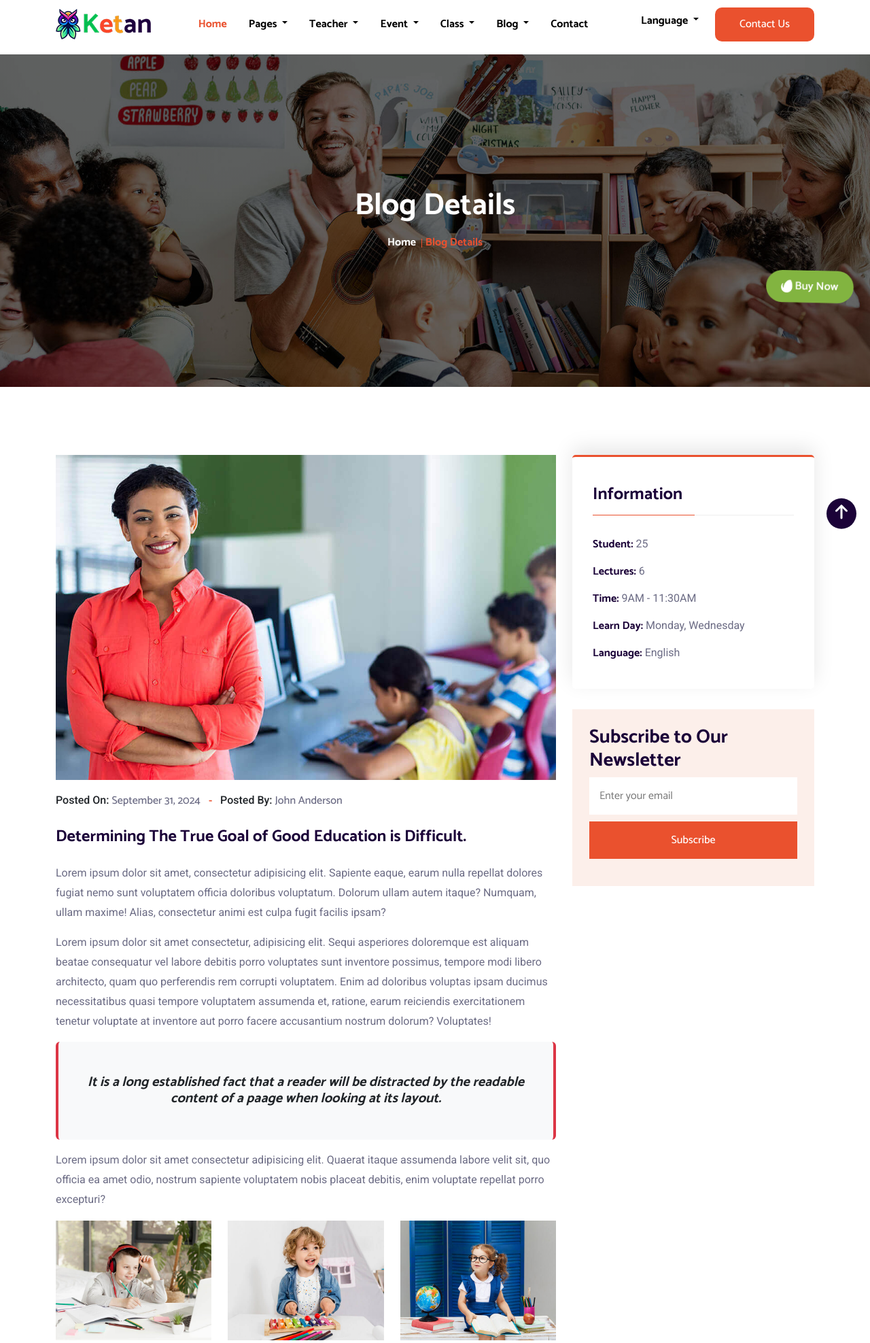
After one commit to ujjwalsuman15/website_ketan-childcare_-_kids_school, a PHP site: page /blog-details.php in a window 1280 px wide. The commit adds this page. Shown: the top 1975 px of the page at 68% size. Run offline with PHP 8.4, Linux system fonts and the light colour scheme.

Commit message:
blog details commit

```diff
--- /dev/null
+++ b/assests/css/blog-details.css
@@ -0,0 +1,98 @@
+/* ======================================= BLOG-DETAILS SECTION CSS START ======================================= */
+/* ========================= Banner section start ========================= */
+.blog-details-banner {
+    background: linear-gradient(rgba(0, 0, 0, 0.6), rgba(0, 0, 0, 0.6)), url(../img/blog-detailimg/page-banner-4.png) no-repeat fixed;
+    background-size: 100%;
+}
+
+.blog-details-banner h2 {
+    margin-bottom: 20px;
+    font-size: 45px;
+    line-height: 1;
+}
+
+.blog-details-banner ul li:first-child {
+    margin-left: 0;
+}
+
+.blog-details-banner ul li {
+    display: inline-block;
+    margin-left: 10px;
+    color: #ea512e;
+    position: relative;
+}
+
+.blog-details-banner ul li a {
+    display: block;
+    color: #ffffff;
+}
+
+.blog-details-banner .blog-details::before {
+    content: "";
+    position: absolute;
+    top: 6px;
+    left: -6px;
+    width: 1px;
+    height: 13px;
+    background-color: #ea512e;
+}
+
+/* ========================= /Banner section END ========================= */
+
+/* ========================= PARA section START ========================= */
+.class-details-area .blog-post p a {
+    transition: 0.5s ease-in;
+    color: #6b6b84;
+}
+
+.class-details-area .blog-post p a:hover {
+    transition: 0.5s ease-in;
+    color: #ea512e;
+}
+
+.class-details-area .blog-post .blog-para .elements-list {
+    padding-left: 0;
+    list-style-type: none;
+    margin-top: 25px;
+    margin-bottom: 30px;
+}
+
+.class-details-area .blog-post .blog-para ul li {
+    margin-bottom: 16px;
+    position: relative;
+    padding-left: 34px;
+    color: #6b6b84;
+}
+
+.class-details-area .blog-post .blog-para .elements-list li span .svg-inline--fa {
+    font-size: 11px;
+}
+
+.class-details-area .blog-post .blog-para .elements-list li span {
+    line-height: 24px;
+    width: 24px;
+    height: 24px;
+    text-align: center;
+    border-radius: 50%;
+    background-color: #faf5f5;
+    color: #f5890d;
+    transition: 0.5s ease-in;
+    display: inline-block;
+    position: absolute;
+    left: 0;
+    top: -2px;
+}
+
+.class-details-area .blog-post .blog-para .elements-list li:hover span {
+    transition: 0.5s ease-out;
+    background: #ea512e;
+    color: #ffffff;
+}
+
+.class-details-area .blog-post .blog-para .elements-list li span:last-child {
+    margin-bottom: 0;
+}
+
+/* ========================= /PARA section END ========================= */
+
+/* ======================================= /BLOG-DETAILS SECTION CSS END ======================================= */
--- a/assests/css/style.css
+++ b/assests/css/style.css
@@ -61,6 +61,10 @@
 /* ======================== class-details START ========================= */
 @import url(./class-details.css);
 /* ======================== /class-details END ========================= */
+
+/* ======================== blog-details START ========================= */
+@import url(./blog-details.css);
+/* ======================== /blog-details END ========================= */
 
 
 * {
--- /dev/null
+++ b/blog-details.php
@@ -0,0 +1,203 @@
+<!DOCTYPE html>
+<html lang="en">
+
+<head>
+    <meta charset="UTF-8">
+    <meta name="viewport" content="width=device-width, initial-scale=1.0">
+    <title>ketan - childcare & kids school</title>
+    <?php include 'include/toplink.php'?>
+
+</head>
+
+<body>
+    <div id="homeup"></div>
+
+    <!-- ========================= Header section start ========================= -->
+    <?php include 'include/header.php'?>
+    <!-- ========================= /Header section end ========================= -->
+
+    <!-- ========================= Hero section start ========================= -->
+    <section class=" blog-details-banner ptb-200 mt-80">
+        <div class="container">
+            <div class="row text-center">
+                <div class="col-12">
+                    <h2 class=" text-white fw-bold ">Blog Details</h2>
+                    <ul class="text-center px-0 mb-0 list-unstyled">
+                        <li>
+                            <a href="./index.php" class="home fw-bold text-white">
+                                Home
+                            </a>
+                        </li>
+                        <li class="text-orange blog-details fw-bold">
+                            Blog Details
+                        </li>
+                    </ul>
+                </div>
+            </div>
+        </div>
+    </section>
+    <!-- ========================= /Hero section end ========================= -->
+
+    <!-- ========================= class-details-area section start ========================= -->
+    <section class="class-details-area pt-100 pb-30">
+        <div class="container">
+            <div class="row">
+                <div class="col-lg-8 col-md-12">
+                    <div class="class-img">
+                        <img src="assests/img/blog-detailimg/blog-details.png" alt="">
+                    </div>
+                    <div class="blog-post">
+                        <p class="text-dark fw-medium  my-3">
+                            Posted On:
+                            <a href="javascript:void()">September 31, 2024</a>
+                            &nbsp;
+                            <span class="text-orange fw-bold">-</span>
+                            &nbsp;
+                            Posted By:
+                            <a href="javascript:void()">John Anderson</a>
+                        </p>
+                        <div class="blog-para">
+                            <h4 class="fw-bold my-4">Determining The True Goal of Good Education is Difficult.</h4>
+                            <p>
+                                Lorem ipsum dolor sit amet, consectetur adipisicing elit. Sapiente eaque, earum nulla
+                                repellat dolores fugiat nemo sunt voluptatem officia doloribus voluptatum. Dolorum ullam
+                                autem itaque? Numquam, ullam maxime! Alias, consectetur animi est culpa fugit facilis
+                                ipsam?
+                            </p>
+                            <p>
+                                Lorem ipsum dolor sit amet consectetur, adipisicing elit. Sequi asperiores doloremque
+                                est aliquam beatae consequatur vel labore debitis porro voluptates sunt inventore
+                                possimus, tempore modi libero architecto, quam quo perferendis rem corrupti voluptatem.
+                                Enim ad doloribus voluptas ipsam ducimus necessitatibus quasi tempore voluptatem
+                                assumenda et, ratione, earum reiciendis exercitationem tenetur voluptate at inventore
+                                aut porro facere accusantium nostrum dolorum? Voluptates!
+                            </p>
+                            <div
+                                class="blog-para-box bg-light text-center border-start border-end border-danger rounded border-4">
+                                <h6 class="fw-bold fst-italic fs-5 text-dark px-4 py-5">
+                                    It is a long established fact that a reader will be distracted by the readable
+                                    content of a paage when looking at its layout.
+                                </h6>
+                            </div>
+                            <p class="my-3">
+                                Lorem ipsum dolor sit amet consectetur adipisicing elit. Quaerat itaque assumenda labore
+                                velit sit, quo officia ea amet odio, nostrum sapiente voluptatem nobis placeat debitis,
+                                enim voluptate repellat porro excepturi?
+                            </p>
+                            <div class="row">
+                                <div class="col-lg-4">
+                                    <div class="image">
+                                        <img src="./assests/img/blog-detailimg/blog-4.png" alt="">
+                                    </div>
+                                </div>
+                                <div class="col-lg-4">
+                                    <div class="image">
+                                        <img src="./assests/img/blog-detailimg/blog-5.png" alt="">
+                                    </div>
+                                </div>
+                                <div class="col-lg-4">
+                                    <div class="image">
+                                        <img src="./assests/img/blog-detailimg/blog-6.png" alt="">
+                                    </div>
+                                </div>
+                            </div>
+                            <h4 class="fw-bold my-4">Four Major Elements That We Offer:</h4>
+                            <ul class="elements-list">
+                                <li>
+                                    <span>
+                                        <i class="fa-solid fa-check"></i>
+                                    </span>
+                                    Their routines-patterns of eating, sleeping, toileting
+                                </li>
+                                <li>
+                                    <span>
+                                        <i class="fa-solid fa-check"></i>
+                                    </span>
+                                    Any major events taking place at home.
+                                </li>
+                                <li>
+                                    <span>
+                                        <i class="fa-solid fa-check"></i>
+                                    </span> Your child's interests, likes, dislikes
+                                </li>
+                                <li>
+                                    <span>
+                                        <i class="fa-solid fa-check"></i>
+                                    </span>
+                                    Your child's current wellbeing
+                                </li>
+                            </ul>
+                            <h4 class="fw-bold my-4">It’s Time To Think Differently About Homeschooling</h4>
+                            <p>
+                                Lorem ipsum dolor sit amet consectetur adipisicing elit. At tenetur molestias beatae
+                                illum quia vel, odit, voluptatibus voluptates accusantium asperiores temporibus nobis
+                                dolore veritatis nihil saepe dolorem minus perferendis. Animi sed quod tenetur vero
+                                ipsa, architecto voluptates voluptatibus eius quia a est fugiat ea quos et dolore id
+                                unde, consequatur cupiditate provident fuga. Error enim debitis officia possimus
+                                quisquam ut.
+                            </p>
+                        </div>
+                    </div>
+                </div>
+                <div class="col-lg-4 col-md-12">
+                    <div class="class-details-sidetab">
+                        <div class="class-details-information">
+                            <h3>Information</h3>
+                            <ul>
+                                <li>
+                                    <span>Student:</span>
+                                    25
+                                </li>
+                                <li>
+                                    <span>Lectures:</span>
+                                    6
+                                </li>
+                                <li></li>
+                                <li>
+                                    <span>Time:</span>
+                                    9AM - 11:30AM
+                                </li>
+                                <li>
+                                    <span>Learn Day:</span>
+                                    Monday, Wednesday
+                                </li>
+                                <li>
+                                    <span>Language:</span>
+                                    English
+                                </li>
+                            </ul>
+                        </div>
+                        <div class="class-subscribe">
+                            <div class="subscribe-content">
+                                <h3>Subscribe to Our Newsletter</h3>
+                            </div>
+                            <form class="subscribe-form" data-bs-toggle="validator" novalidate="true">
+                                <input type="email" class="input-subscribe" placeholder="Enter your email" name="EMAIL"
+                                    required="" autocomplete="off">
+                                <button type="submit" class="disabled"
+                                    style="pointer-events: all; cursor: pointer;">Subscribe</button>
+                                <div id="validator-subscribe" class="form-result"></div>
+                            </form>
+                        </div>
+                    </div>
+                </div>
+            </div>
+        </div>
+    </section>
+    <!-- ========================= /class-details-area section end ========================= -->
+
+
+    <!-- ========================= Footer section start ========================= -->
+    <?php include 'include/footer.php'?>
+    <!-- ========================= /Footer Section end ========================= -->
+
+    <!-- ========================= Fixed section start ========================= -->
+    <?php include 'include/fixed.php'?>
+    <!-- ========================= /Fixed section end ========================= -->
+
+    <!-- script section start -->
+    <?php include 'include/scriptlink.php'?>
+    <!-- /script section end -->
+</body>
+
+</html>
--- a/include/header.php
+++ b/include/header.php
@@ -155,7 +155,7 @@
                                 </a>
                             </li>
                             <li>
-                                <a class="dropdown-item fw-bold" href="javascript:void()">
+                                <a class="dropdown-item fw-bold" href="blog-details.php">
                                     Blog Details
                                 </a>
                             </li>
```
Also changed, not shown: assests/img/blog-detailimg/blog-1.png (added), assests/img/blog-detailimg/blog-2.png (added), assests/img/blog-detailimg/blog-3.png (added), assests/img/blog-detailimg/blog-4.png (added), assests/img/blog-detailimg/blog-5.png (added), assests/img/blog-detailimg/blog-6.png (added), assests/img/blog-detailimg/blog-details.png (added), assests/img/blog-detailimg/client-1.png (added), assests/img/blog-detailimg/client-2.png (added), assests/img/blog-detailimg/client-3.png (added), assests/img/blog-detailimg/page-banner-4.png (added).
